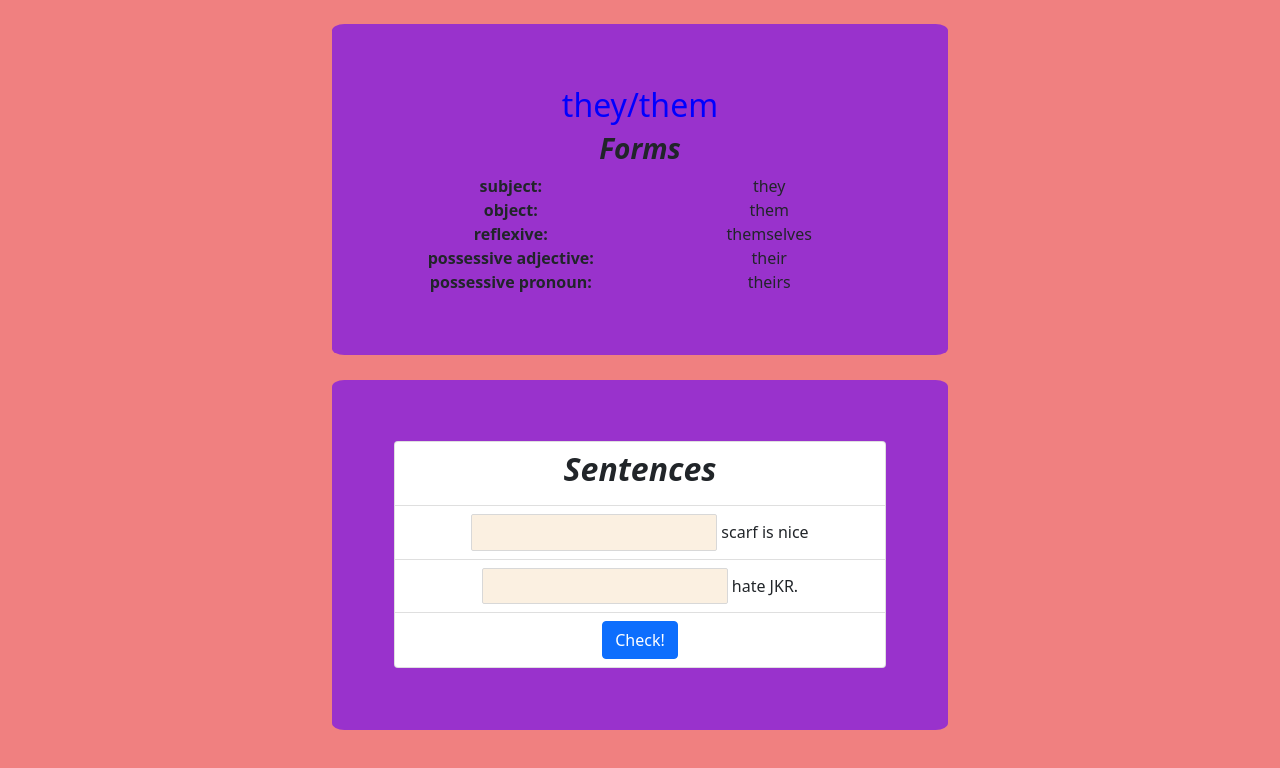
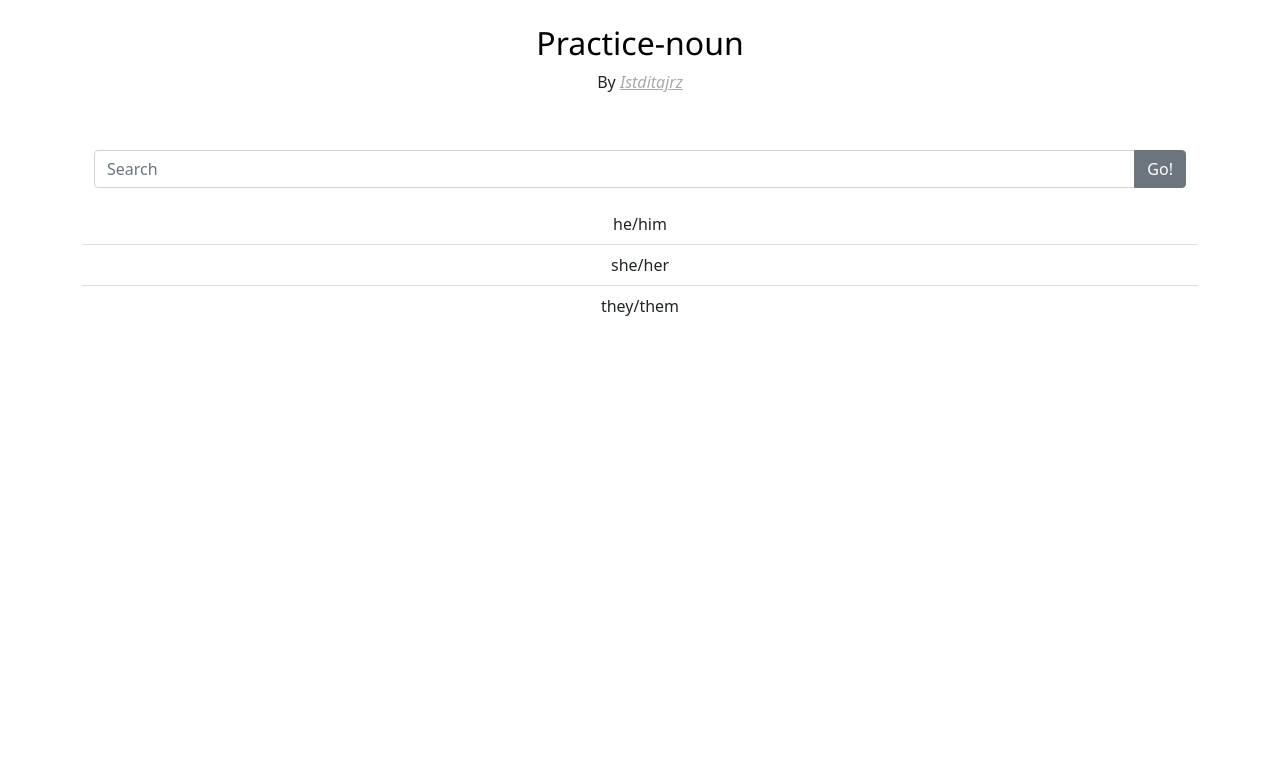
Before and after one commit to istditajrz/practice-noun, a Svelte app: page / in a window 1280 px wide. Shown: the top 768 px of the page. Built offline with nearby package versions, Linux system fonts and the light colour scheme.

Commit message:
beginned main page

```diff
--- a/public/index.html
+++ b/public/index.html
@@ -13,11 +13,6 @@
     <script src="https://cdn.jsdelivr.net/npm/bootstrap@5.1.3/dist/js/bootstrap.bundle.min.js" integrity="sha384-ka7Sk0Gln4gmtz2MlQnikT1wXgYsOg+OMhuP+IlRH9sENBO0LRn5q+8nbTov4+1p" crossorigin="anonymous"></script>
 
 	<script defer src='/build/bundle.js'></script>
-    <style>
-        body {
-            background-color: lightcoral;
-        }
-    </style>
 </head>
 
 <body>
--- a/src/App.svelte
+++ b/src/App.svelte
@@ -1,19 +1,19 @@
 <script>
-    import SetShowcase from './SetShowcase.svelte';
-	import SentenceGroup from './SentenceGroup.svelte';
-    let set = {
-        "subject": "they",
-        "object": "them",
-        "reflexive": "themselves",
-        "possessive adjective": "their",
-        "possessive pronoun": "theirs"
-    }
-    let name = "they/them";
+    // import SetShowcase from './SetShowcase.svelte';
+	// import SentenceGroup from './SentenceGroup.svelte';
+    // let set = {
+    //     "subject": "they",
+    //     "object": "them",
+    //     "reflexive": "themselves",
+    //     "possessive adjective": "their",
+    //     "possessive pronoun": "theirs"
+    // }
+    // let name = "they/them";
+	import MainPage from './MainPage.svelte';
 </script>
 
 <main>
-	<SetShowcase {set} {name}/>
-	<SentenceGroup/>
+	<MainPage/>
 </main>
 
 <style>
--- a/src/MainPage.svelte
+++ b/src/MainPage.svelte
@@ -1,3 +1,64 @@
 <script>
-
+    export let sets = [
+        "he/him", "she/her", "they/them"
+    ];
+    let search_term;
+    let search_results = [];
+    document.addEventListener('DOMContentLoaded', () => {
+        search_term.addEventListener('change', ev => {
+            let req = new XMLHttpRequest();
+            req.addEventListener('readystatechange', () => {
+                if (this.readystate == 4 && this.status == 200) {
+                    search_results = JSON.parse(this.responseText);
+                }
+            });
+            req.open("GET", "/search?term=" + encodeURIComponent(search_term.value), true);
+            req.send();
+        });
+    });
 </script>
+<div id="container" class="container">
+    <div id="header" class="container">
+        <h2><a href="https://github.com/istditajrz/practice-noun/" id="title" target="_blank" rel="noopener noreferrer">Practice-noun</a></h2>
+        <span>By <i><a href="https://github.com/istditajrz" style="color: darkgrey;" target="_blank" rel="noopener noreferrer">Istditajrz</a></i></span>
+    </div>
+    <div class="container">
+        <div class="input-group mb-3" id="box">
+            <input type="text" class="form-control" placeholder="Search" aria-label="searchbar" id="searchbar" bind:this={search_term}>
+            <button class="btn btn-secondary" type="button">Go!</button>
+        </div>
+        <ul class="list-group">
+            {#each search_results as result}
+                <li class="list-group-item">
+                    <span>
+                        <a
+                            href="/sets?={encodeURIComponent(Array.from([result]))}"
+                            class="list-group-item list-group-item-action">
+                            {result}
+                        </a>
+                    </span>
+                </li>
+            {/each}
+        </ul>
+    </div>
+    <ul class="list-group list-group-flush">
+        {#each sets as set}
+        <a href="/sets?={encodeURIComponent(Array.from([set]))}" class="list-group-item list-group-item-action">{set}</a>
+        {/each}
+    </ul>
+</div>
+<style>
+    #title {
+        color: black;
+        font-family: 'Segoe UI', Tahoma, Geneva, Verdana, sans-serif;
+        text-decoration: none;
+    }
+    #title:hover {
+        color: black;
+        font-family: 'Segoe UI', Tahoma, Geneva, Verdana, sans-serif;
+        text-decoration: underline black;
+    }
+    #header {
+        padding-bottom: 5%;
+    }
+</style>
```
Also changed, not shown: 1 other file (tests, documents, lock files or other folders).
